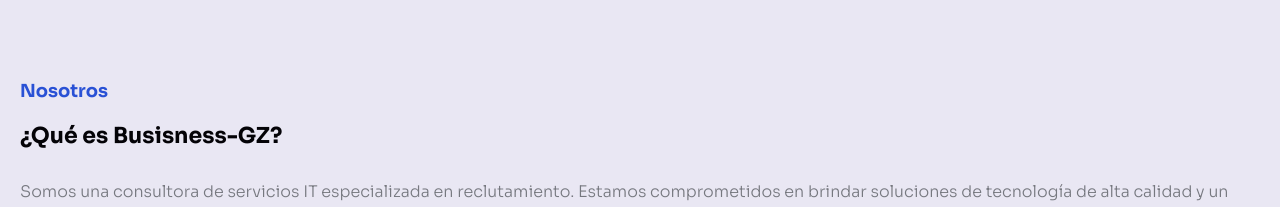
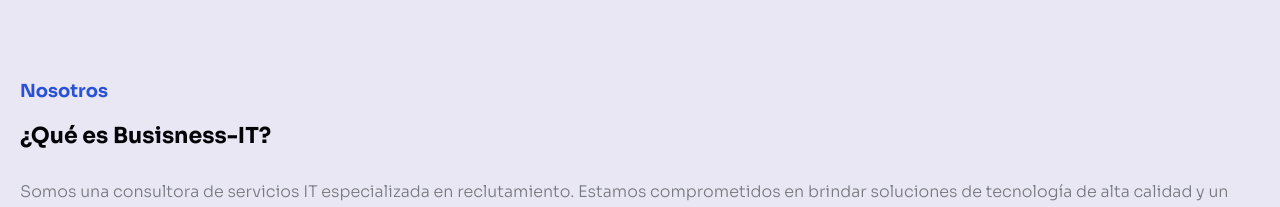
Before and after one commit to gszcode/app-consultura, a React (Vite) app: page / in a window 1280 px wide. Shown: the part 840-1047 px from the top of the page. Built offline with nearby package versions, Linux system fonts and the light colour scheme.

Commit message:
titulo modificado

```diff
--- a/src/pages/About.jsx
+++ b/src/pages/About.jsx
@@ -14,7 +14,7 @@
     <SectionAbout>
       <Container>
         <SubTitle>Nosotros</SubTitle>
-        <AboutTitle>¿Qué es Busisness-GZ?</AboutTitle>
+        <AboutTitle>¿Qué es Busisness-IT?</AboutTitle>
         <AboutParrafo>
           Somos una consultora de servicios IT especializada en reclutamiento.
           Estamos comprometidos en brindar soluciones de tecnología de alta
```
